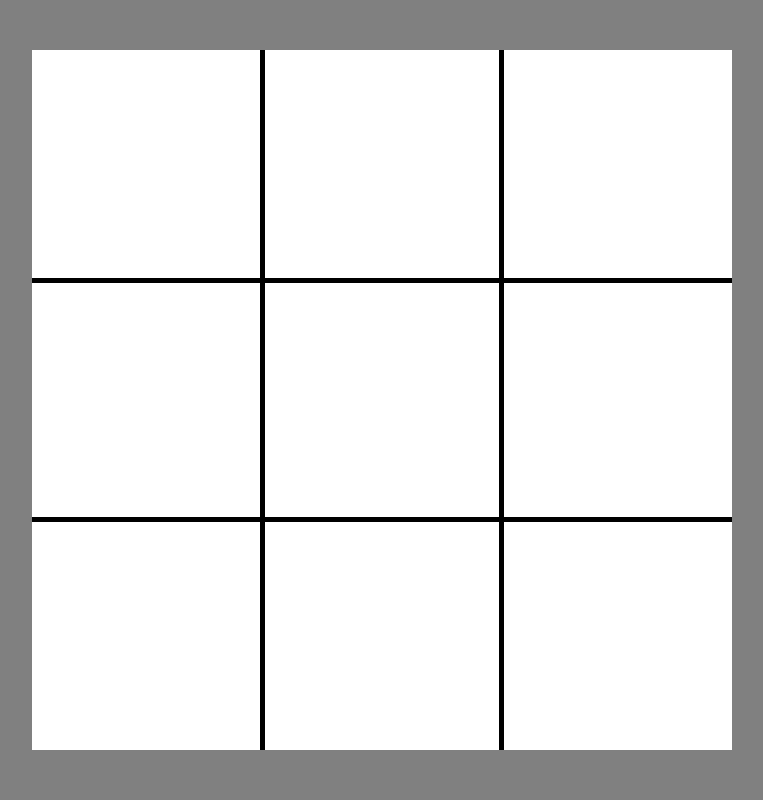
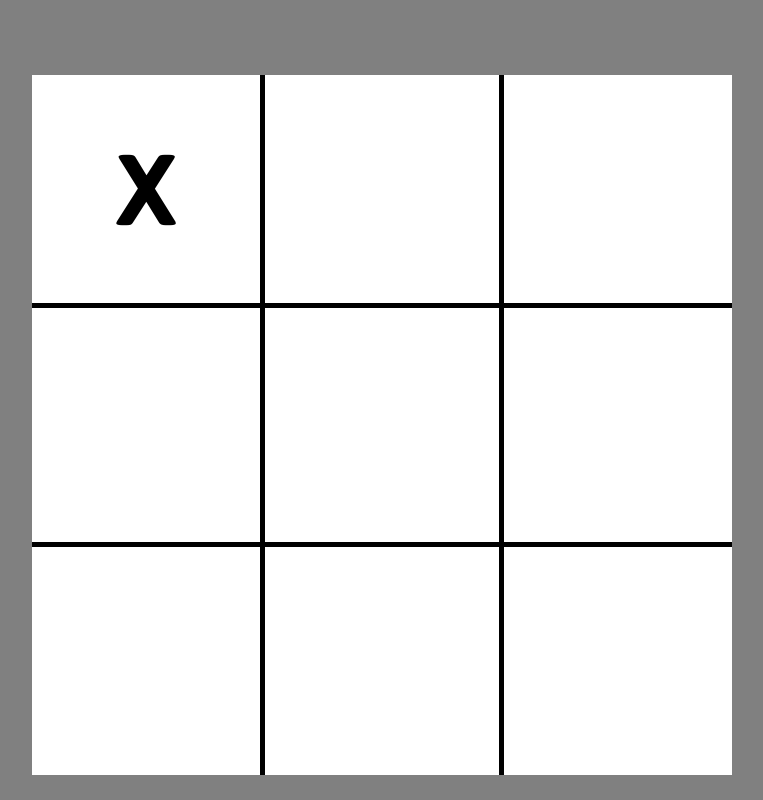
Before and after one commit to Spanky45/tictactoe, a plain HTML site: page index.html in a window 1280 px wide. Both pictures are taken after a click on the element 406 px from the left and 166 px from the top of the page. Shown: the whole page, without its empty margins (258-1021 px from the left). Drawn offline with Linux system fonts and the light colour scheme.

Commit message:
connected the ui to the backend game logic. starting on game message next.

```diff
--- a/index.html
+++ b/index.html
@@ -12,6 +12,7 @@
 </head>
 <body>
     <div class="game-container">
+        <div class="game-message"></div>
         <div class="game-board">
             <div class="square" data-index="0"></div>
             <div class="square" data-index="1"></div>
--- a/main.js
+++ b/main.js
@@ -105,18 +105,27 @@ function gameController() {
         }
      }
 
+    function getBoard() {
+        return board.getBoard();
+    }
+
     return {
         playRound,
+        getBoard
     };
 }
 
 function screenController() {
     const squares = document.querySelectorAll(".square");
+    const gameMessage = document.querySelector(".game-message");
 
     squares.forEach(function(square) {
         square.addEventListener("click", function() {
             const index = Number(square.dataset.index);
             game.playRound(index);
+            // console.log(`You clicked square index ${square.dataset.index}`);
+            const currentBoard = game.getBoard();
+            square.textContent = currentBoard[index];
         })
     });
 }
--- a/styles.css
+++ b/styles.css
@@ -28,6 +28,11 @@ body {
 
 .square {
     background-color: white;
+    display: flex;
+    justify-content: center;
+    align-items: center;
+    font-size: 100px;
+    font-weight: bold;
 }
 
 .square[data-index="0"],
```
